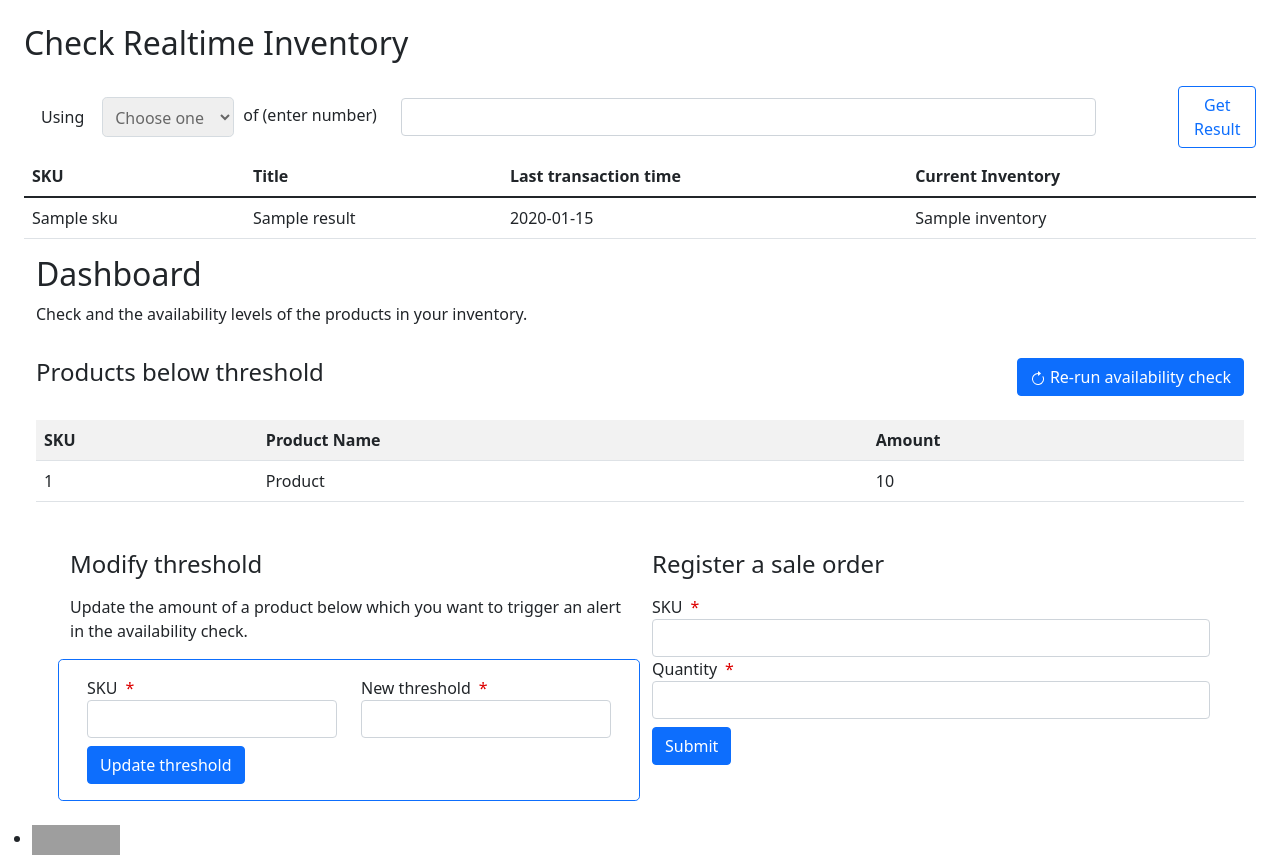
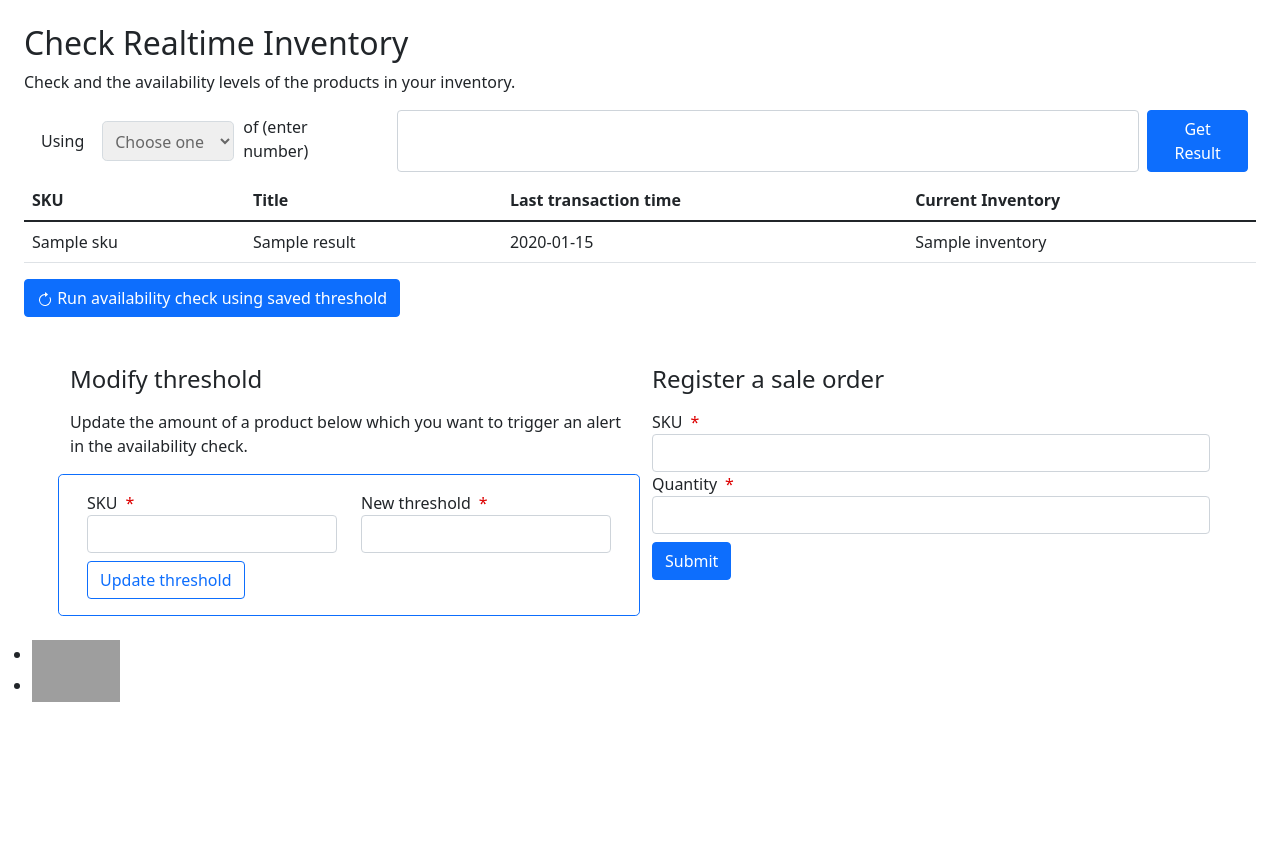
Before and after one commit to selinaes/TimeInv, a Flask app: template timeinv-code/templates/main.html in a window 1280 px wide. Shown: the part 56-911 px from the top of the page. After the commit the page ends 758 px from the top, so only its background shows below. Run offline with Flask 2, Linux system fonts and the light colour scheme; the template is opened without the code that fills it: most values are stand-ins (such as "Sample title", 1, 10 or a date in 2020); grey boxes are pictures that could not be loaded.

Commit message:
Dashboard UI change

```diff
--- a/timeinv-code/templates/main.html
+++ b/timeinv-code/templates/main.html
@@ -3,10 +3,11 @@
 {% block main_content %}
 <div>
     <h1>Check Realtime Inventory</h1>
+    <p>Check and the availability levels of the products in your inventory.</p>
 </div>
 
 <!-- The form for filtering inventory: by sku or by threshold -->
-<form class="main-page-form pb-2 pt-3" method="GET" action="{{url_for('index')}}">
+<form class="main-page-form pb-2" method="GET" action="{{url_for('index')}}">
     <table>
         <tr>
             <td><label for="using">Using</label></td>
@@ -22,9 +23,8 @@
     <div class="inline">
         <label class="inline-elem-r mx-2" for="number" id="num-label"> of (enter number) </label>
         <input required class="form-control w-75 mr-sm-2" type="number" id="number" name="number" aria-label="Number">
+        <button class="btn btn-primary mx-2 my-2 my-sm-0" type="submit">Get Result</button>
     </div>
-    <span class="inline-elem"><button class="btn btn-outline-primary my-2 my-sm-0" type="submit">Get Result</button>
-    </span>
 </form>
 
 <!-- The table showing product info and inventory -->
@@ -49,15 +49,7 @@
     </tbody>
   </table>
 
-
-<div class="container-fluid">
-    <div class="pb-2">
-        <h1>Dashboard</h1>
-        <p>Check and the availability levels of the products in your inventory.</p>
-    </div>
-    <div class="py-2">
   <div class="d-flex align-items-start justify-content-between pb-4">
-            <h2 class="h4">Products below threshold</h2>
     <button type="button" class="btn btn-primary">
         <svg xmlns="http://www.w3.org/2000/svg" width="16" height="16" fill="currentColor"
             class="bi bi-arrow-clockwise" viewbox="0 0 16 16">
@@ -65,24 +57,11 @@
             <path
                 d="M8 4.466V.534a.25.25 0 0 1 .41-.192l2.36 1.966c.12.1.12.284 0 .384L8.41 4.658A.25.25 0 0 1 8 4.466z" />
         </svg>
-                Re-run availability check
+        Run availability check using saved threshold
     </button>
 </div>
-        <div>
-            <table class="table table-striped">
-                <tr>
-                    <th>SKU</th>
-                    <th>Product Name</th>
-                    <th>Amount</th>
-                </tr>
-                <tr>
-                    <td>1</td>
-                    <td>Product</td>
-                    <td>10</td>
-                </tr>
-            </table>
-        </div>
-    </div>
+
+<div class="container-fluid">
     <div class="container pt-4 px-0">
         <div class="row">
             <div class="col">
@@ -95,7 +74,7 @@
                         <div class="col">
                             <label for="threshold-sku" class="control-label">SKU</label>
                             <input type="number" class="form-control" id="threshold-sku" name="threshold-sku" required />
-                            <button type="submit" name="threshold-form" class="btn btn-primary mt-2">Update threshold</button>
+                            <button type="submit" name="threshold-form" class="btn btn-outline-primary mt-2">Update threshold</button>
                         </div>
                         <div class="col">
                             <label for="threshold" class="control-label">New threshold</label>
```
Lines whose indentation alone changed are shown as unchanged.
